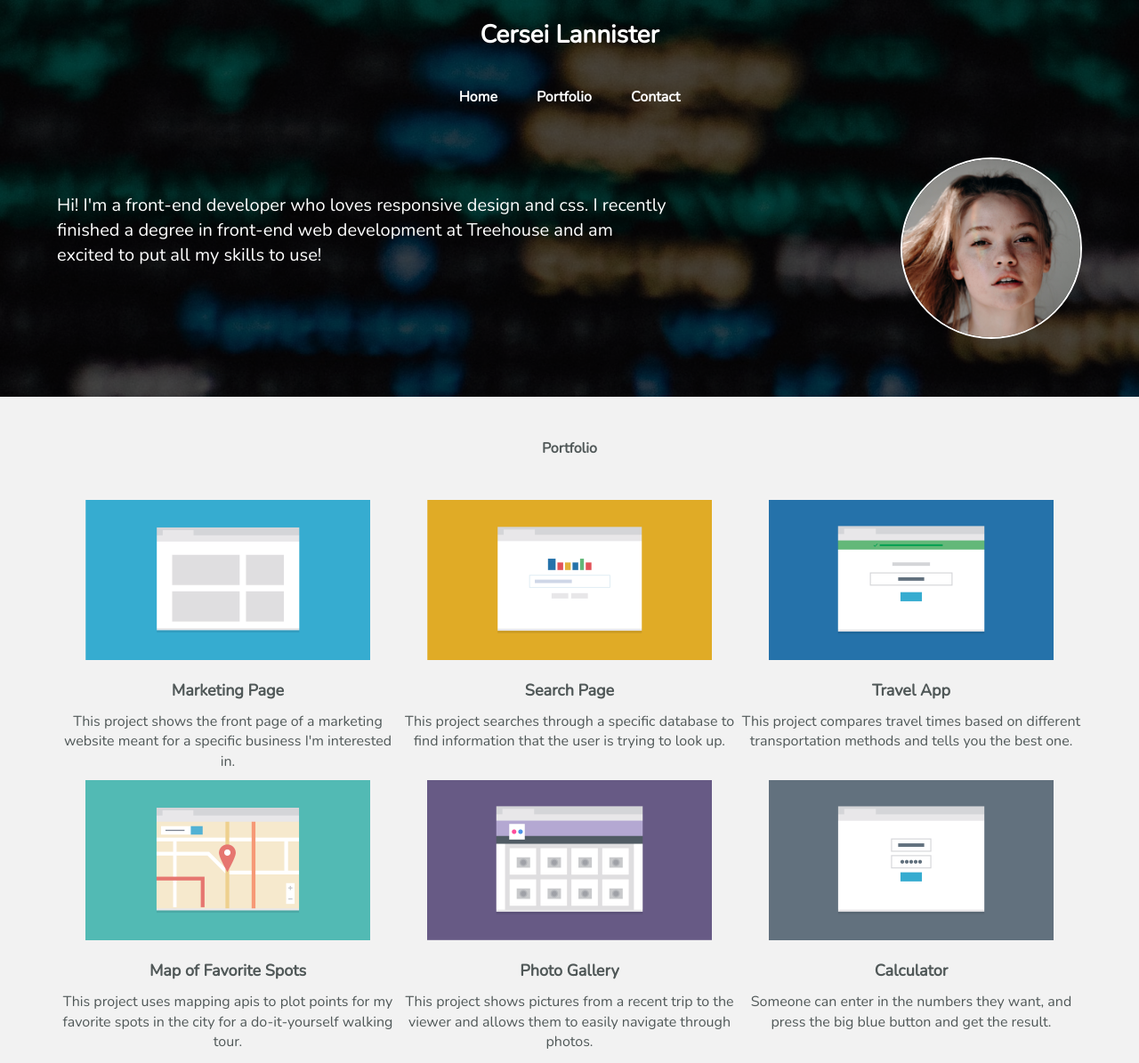
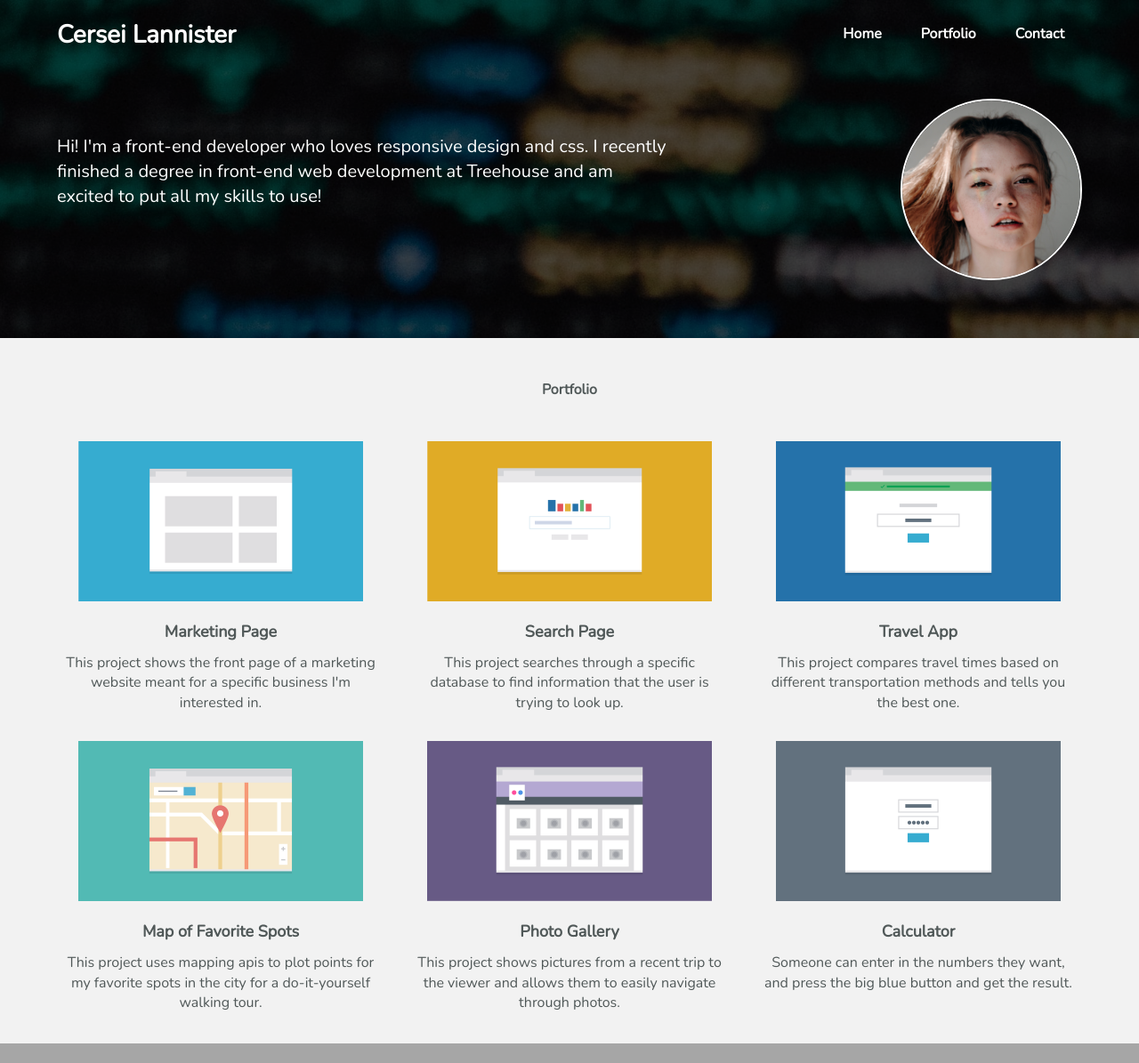
Before and after one commit to I-Strohmeyer/techdegree-project-2, a plain HTML site: page index.html in a window 1280 px wide. Shown: the top 1195 px of the page at 89% size. Drawn offline with nearby package versions, Linux system fonts and the light colour scheme.

Commit message:
more layout fixes 3rd

```diff
--- a/css/styles.css
+++ b/css/styles.css
@@ -65,6 +65,12 @@ li {
   padding: 10px;
   display: grid;
   grid-template-columns: 1fr;
+  grid-column-gap: 1.5em;
+  grid-row-gap: 2em;
+}
+
+.main-content p {
+  padding: 0 10px 0;
 }
 
 /* Footer */
@@ -85,6 +91,7 @@ footer {
 hr {
   margin-left: 15px;
   margin-right: 15px;
+  color: #fff;
 }
 
 .student-bottom-nav {
@@ -103,6 +110,11 @@ hr {
 
 .nav-list-bottom {
   display: none;
+}
+
+.interested {
+  padding-left: 2em;
+  padding-right: 2em;
 }
 
 /* Text */
@@ -220,4 +232,13 @@ a:hover {
   .main-content {
     grid-template-columns: 1fr 1fr 1fr;
   }
+  header {
+    overflow: auto;
+  }
+  h1 {
+    float: left;
+  }
+  .nav-list {
+    float: right;
+  }
 }
--- a/index.html
+++ b/index.html
@@ -72,7 +72,7 @@
   </div>
   <footer>
     <h4>Contact</h4>
-    <p>If you are interested in chatting or want more information about what I've been working on, I'd love to hear from
+    <p class="interested">If you are interested in chatting or want more information about what I've been working on, I'd love to hear from
       you!</p>
     <div class="contact-info">
       <p>Phone: <strong>+1(111) 555-1234</strong></p>
```
